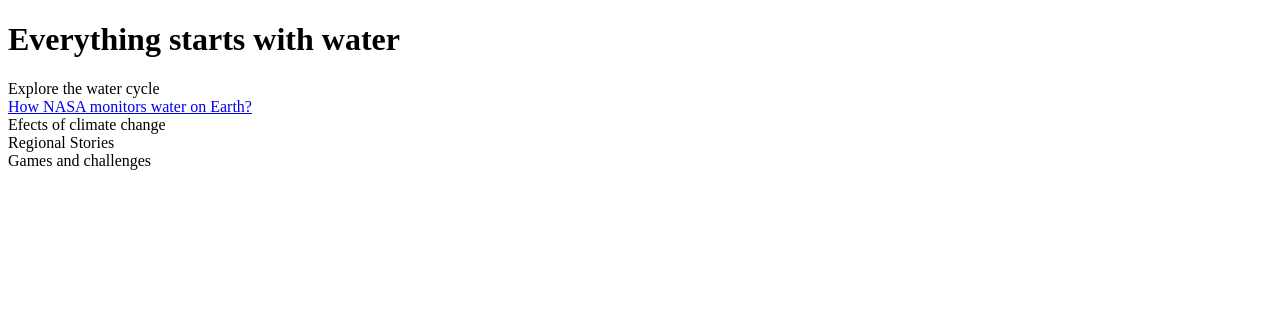
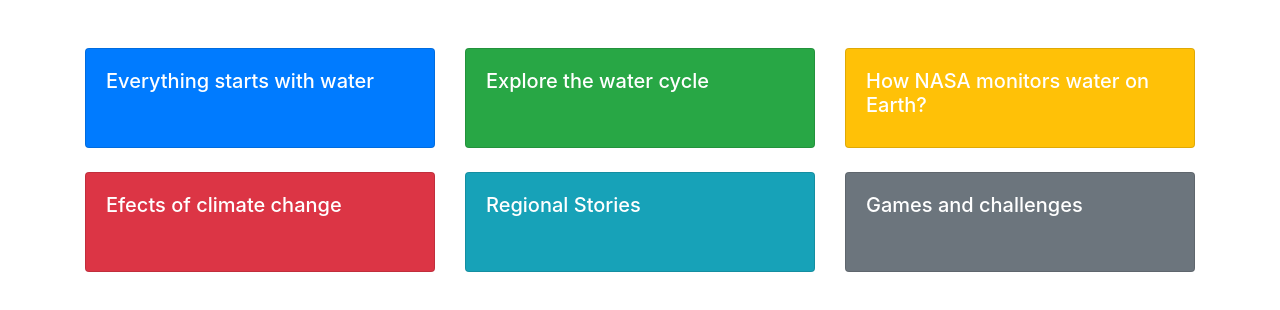
Before and after one commit to Ana-Manzanares/nasaProject, a plain HTML site: page FrontEnd/Index.html in a window 1280 px wide. Drawn offline with nearby package versions, Linux system fonts and the light colour scheme.

Commit message:
index mejorado

```diff
--- a/FrontEnd/Index.html
+++ b/FrontEnd/Index.html
@@ -1,30 +1,68 @@
 <!DOCTYPE html>
-<html lang="es">
+<html lang="en">
 <head>
     <meta charset="UTF-8">
     <meta name="viewport" content="width=device-width, initial-scale=1.0">
-    <title>Pagina de prueba</title>
+    <title>Document</title>
+    <link rel="stylesheet" href="https://maxcdn.bootstrapcdn.com/bootstrap/4.5.2/css/bootstrap.min.css">
+    <style>
+        /* Establecer una altura fija para las tarjetas */
+        .card {
+            height: 100px;
+        }
+    </style>
 </head>
 <body>
-    <div id="pageTittle">
-        <h1>Everything starts with water</h1>
-    </div>
-    <div id="apartados">
-        <div>
-            <label>Explore the water cycle</label>
-        </div>
-        <div>
-            <a href="..//FrontEnd/html/monitorPage.html">How NASA monitors water on Earth?</a>
-        </div>
-        <div>
-            <label>Efects of climate change</label>
-        </div>
-            <label>Regional Stories</label>
-        <div>
-            <label>Games and challenges</label>
-
+    <div class="container mt-5">
+        <div class="row">
+            <div class="col-md-4 mb-4">
+                <div class="card bg-primary text-white">
+                    <div class="card-body">
+                        <h5 class="card-title">Everything starts with water</h5>
+                    </div>
+                </div>
+            </div>
+            <div class="col-md-4 mb-4">
+                <div class="card bg-success text-white">
+                    <div class="card-body">
+                        <h5 class="card-title">Explore the water cycle</h5>
+                    </div>
+                </div>
+            </div>
+            <div class="col-md-4 mb-4">
+                <div class="card bg-warning text-white">
+                    <div class="card-body" onclick="goToMonitorPage()">
+                        <h5 class="card-title">How NASA monitors water on Earth?</h5>
+                    </div>
+                </div>
+            </div>
+            <div class="col-md-4 mb-4">
+                <div class="card bg-danger text-white">
+                    <div class="card-body">
+                        <h5 class="card-title">Efects of climate change</h5>
+                    </div>
+                </div>
+            </div>
+            <div class="col-md-4 mb-4">
+                <div class="card bg-info text-white">
+                    <div class="card-body">
+                        <h5 class="card-title">Regional Stories</h5>
+                    </div>
+                </div>
+            </div>
+            <div class="col-md-4 mb-4">
+                <div class="card bg-secondary text-white">
+                    <div class="card-body">
+                        <h5 class="card-title">Games and challenges</h5>
+                    </div>
+                </div>
+            </div>
         </div>
     </div>
-
 </body>
+<script>
+    function goToMonitorPage() {
+        window.location.href = "..//FrontEnd/html/monitorPage.html";
+    }
+</script>
 </html>
```
Also changed, not shown: 1 other file.
